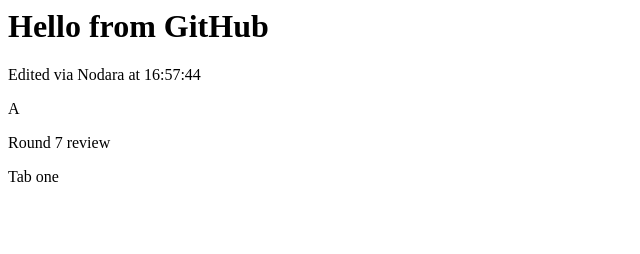
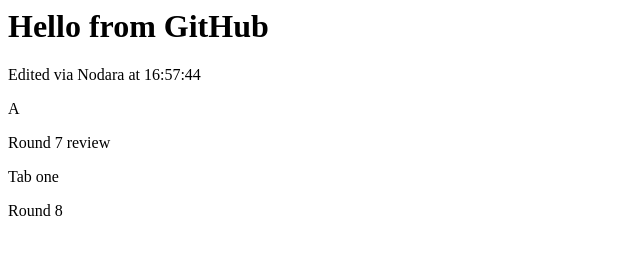
Before and after one commit to Shaf2665/nodara-edit-test, a plain HTML site: page index.html in a window 1280 px wide. Shown: the full height of the page, 0-640 px from the left. Drawn offline with Linux system fonts and the light colour scheme.

Commit message:
Edit index.html (via Nodara, by nodara-panel)

```diff
--- a/index.html
+++ b/index.html
@@ -3,3 +3,4 @@
 <p>A</p>
 <p>Round 7 review</p>
 <p>Tab one</p>
+<p>Round 8</p>
```
